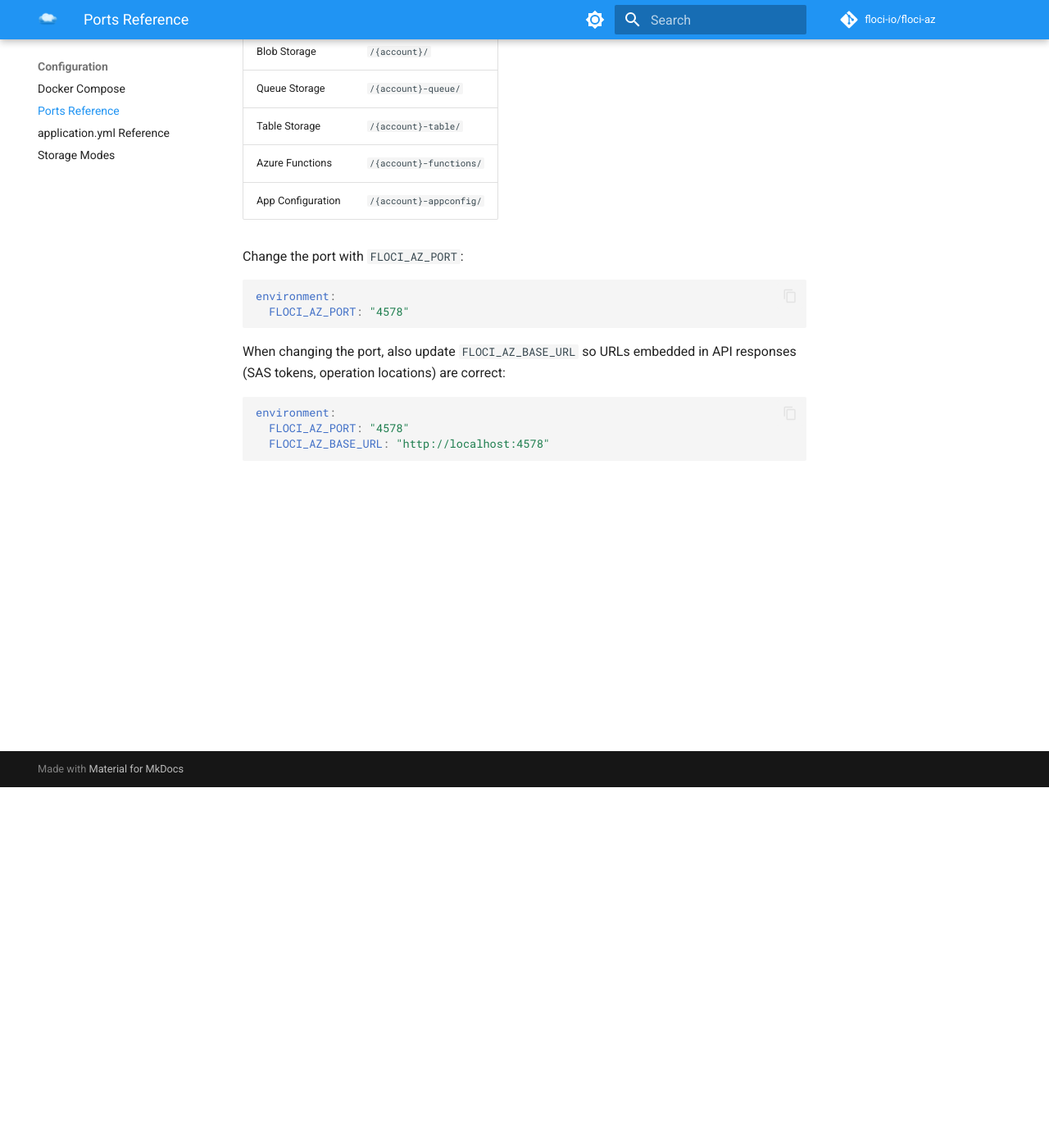
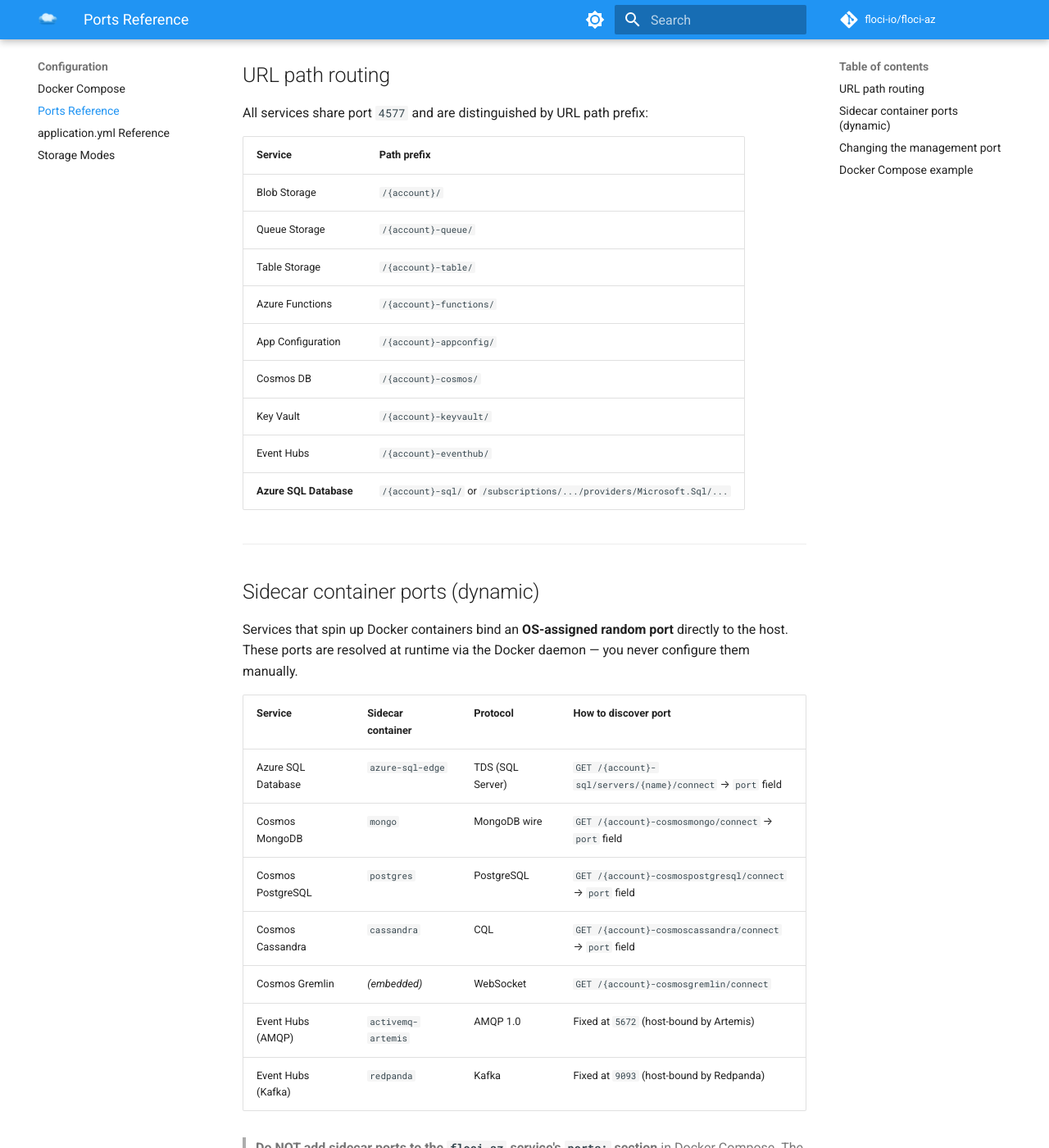
Before and after one commit to floci-io/floci-az, an MkDocs documentation site: the page built from docs/configuration/ports.md, in a window 1280 px wide and 1400 px high, scrolled down 440 px. Shown: the whole window at 82% size. Built offline with MkDocs 1.6.1 and Material for MkDocs 9.7.7, drawn with Linux system fonts in a browser that asks for light colours; comment, search, counter and statistics services are not loaded; some of the changed text lies outside the part shown.

Commit message:
docs(sql): Add Azure SQL Database emulation
Implement ARM and convenience APIs for servers, databases, and firewall rules.
Utilize Docker-backed azure-sql-edge containers for each logical server.
Provide connection strings for JDBC, pyodbc, ADO.NET, and EF Core.
Update documentation, README, and configuration examples.

````diff
--- a/docs/configuration/ports.md
+++ b/docs/configuration/ports.md
@@ -1,12 +1,17 @@
 # Ports Reference
 
-Floci-AZ uses a **single port** for all services — no per-service port mapping needed.
+Floci-AZ uses **two fixed ports** for the management and control plane — no per-service port mapping needed.
 
-| Port | Protocol | Services |
+| Port | Protocol | Purpose |
 |---|---|---|
-| `4577` | HTTP | Blob, Queue, Table, Functions, App Configuration |
+| `4577` | HTTP | All services (management plane, REST API) |
+| `4578` | HTTPS | Cosmos DB Java SDK (gateway mode requires TLS) |
 
-Services are distinguished by URL path prefix:
+---
+
+## URL path routing
+
+All services share port `4577` and are distinguished by URL path prefix:
 
 | Service | Path prefix |
 |---|---|
@@ -15,18 +20,64 @@
 | Table Storage | `/{account}-table/` |
 | Azure Functions | `/{account}-functions/` |
 | App Configuration | `/{account}-appconfig/` |
+| Cosmos DB | `/{account}-cosmos/` |
+| Key Vault | `/{account}-keyvault/` |
+| Event Hubs | `/{account}-eventhub/` |
+| **Azure SQL Database** | `/{account}-sql/` or `/subscriptions/.../providers/Microsoft.Sql/...` |
 
-Change the port with `FLOCI_AZ_PORT`:
+---
+
+## Sidecar container ports (dynamic)
+
+Services that spin up Docker containers bind an **OS-assigned random port** directly to the host.
+These ports are resolved at runtime via the Docker daemon — you never configure them manually.
+
+| Service | Sidecar container | Protocol | How to discover port |
+|---|---|---|---|
+| Azure SQL Database | `azure-sql-edge` | TDS (SQL Server) | `GET /{account}-sql/servers/{name}/connect` → `port` field |
+| Cosmos MongoDB | `mongo` | MongoDB wire | `GET /{account}-cosmosmongo/connect` → `port` field |
+| Cosmos PostgreSQL | `postgres` | PostgreSQL | `GET /{account}-cosmospostgresql/connect` → `port` field |
+| Cosmos Cassandra | `cassandra` | CQL | `GET /{account}-cosmoscassandra/connect` → `port` field |
+| Cosmos Gremlin | _(embedded)_ | WebSocket | `GET /{account}-cosmosgremlin/connect` |
+| Event Hubs (AMQP) | `activemq-artemis` | AMQP 1.0 | Fixed at `5672` (host-bound by Artemis) |
+| Event Hubs (Kafka) | `redpanda` | Kafka | Fixed at `9093` (host-bound by Redpanda) |
+
+> **Do NOT add sidecar ports to the `floci-az` service's `ports:` section** in Docker Compose.
+> The Docker daemon creates those containers and binds their ports directly to the host.
+> Duplicating them on the `floci-az` service would cause port conflicts.
+
+---
+
+## Changing the management port
 
 ```yaml
 environment:
-  FLOCI_AZ_PORT: "4578"
+  FLOCI_AZ_PORT: "14577"
 ```
 
-When changing the port, also update `FLOCI_AZ_BASE_URL` so URLs embedded in API responses (SAS tokens, operation locations) are correct:
+When changing the port, also update `FLOCI_AZ_BASE_URL` so URLs embedded in API responses
+(SAS tokens, operation locations, JDBC URLs) are correct:
 
 ```yaml
 environment:
-  FLOCI_AZ_PORT: "4578"
-  FLOCI_AZ_BASE_URL: "http://localhost:4578"
+  FLOCI_AZ_PORT: "14577"
+  FLOCI_AZ_BASE_URL: "http://localhost:14577"
 ```
+
+---
+
+## Docker Compose example
+
+```yaml
+services:
+  floci-az:
+    image: floci/floci-az:latest
+    ports:
+      - "4577:4577"   # HTTP management plane (all services)
+      - "4578:4578"   # HTTPS (Cosmos Java SDK only)
+    volumes:
+      - /var/run/docker.sock:/var/run/docker.sock  # required for SQL, Functions, Cosmos engines
+
+    # Sidecar ports (SQL Server, MongoDB, Postgres, etc.) bind directly to the host
+    # via the Docker daemon — do NOT list them here.
+```
````
Also changed, not shown: README.md (+29 -13 lines), docs/configuration/docker-compose.md (+33 -0 lines), docs/services/index.md (+14 -0 lines), docs/services/sql.md (added, +353 -0 lines).
